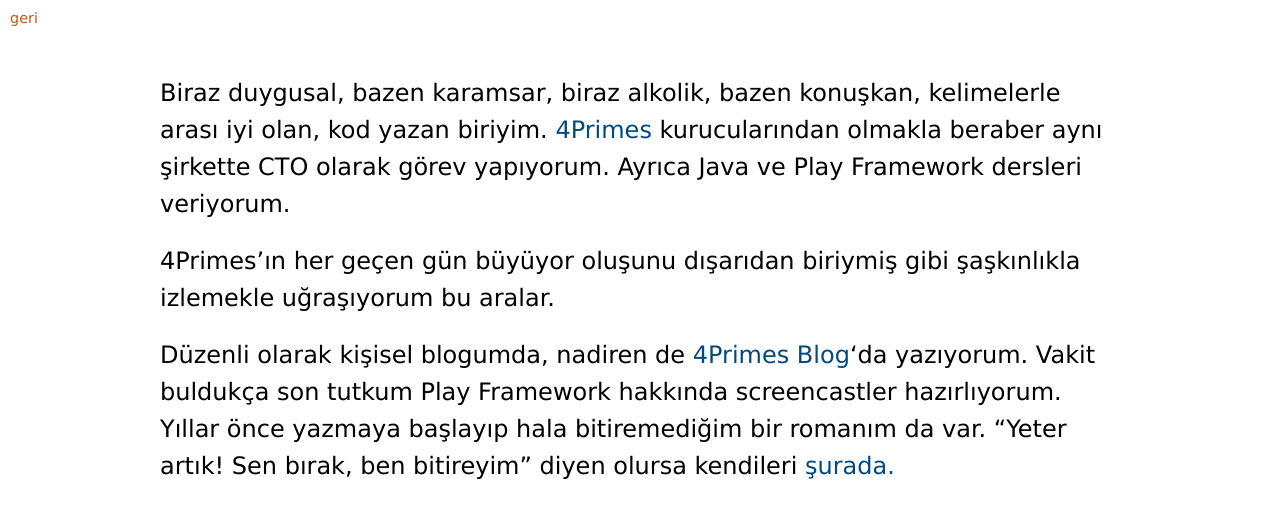
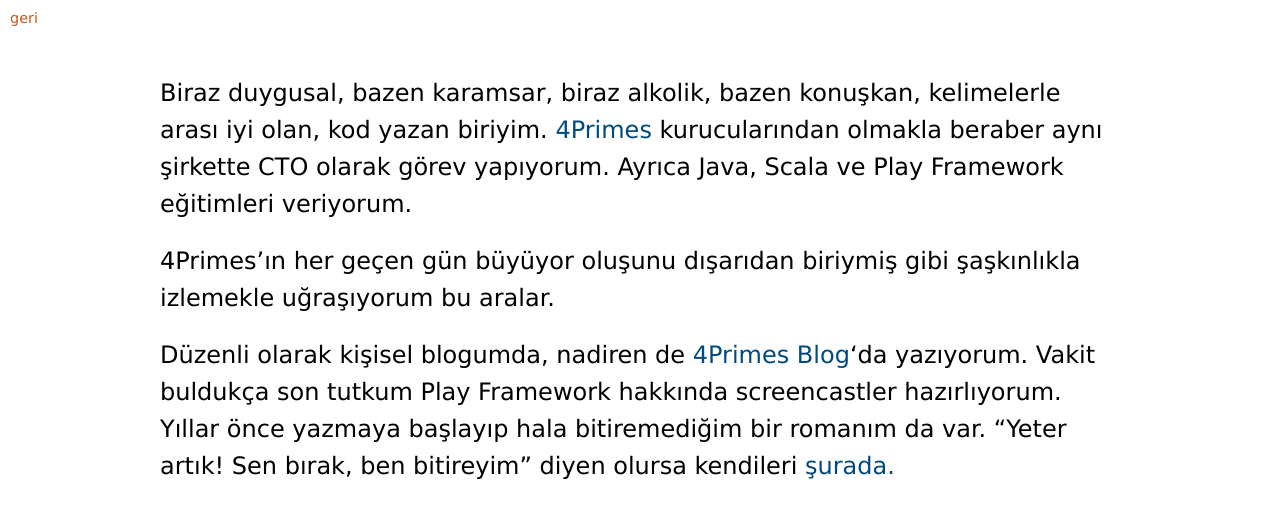
Before and after one commit to fehmicansaglam/fehmicansaglam.github.com, a Jekyll site: the page ben.html, which Jekyll copies as it is, in a window 1280 px wide. Shown: the top 518 px of the page. Built offline with Jekyll 4.4.1, drawn with Linux system fonts in a browser that asks for light colours.

Commit message:
Update about page

```diff
--- a/ben.html
+++ b/ben.html
@@ -13,7 +13,7 @@
 </head>
 <a href="/" id="home">geri</a>
 <div id="content">
-  <p>Biraz duygusal, bazen karamsar, biraz alkolik, bazen konuşkan, kelimelerle arası iyi olan, kod yazan biriyim. <a href=//4primes.com>4Primes</a> kurucularından olmakla beraber aynı şirkette CTO olarak görev yapıyorum. Ayrıca Java ve Play Framework dersleri veriyorum.</p>
+  <p>Biraz duygusal, bazen karamsar, biraz alkolik, bazen konuşkan, kelimelerle arası iyi olan, kod yazan biriyim. <a href=//4primes.com>4Primes</a> kurucularından olmakla beraber aynı şirkette CTO olarak görev yapıyorum. Ayrıca Java, Scala ve Play Framework eğitimleri veriyorum.</p>
   <p>4Primes’ın her geçen gün büyüyor oluşunu dışarıdan biriymiş gibi şaşkınlıkla izlemekle uğraşıyorum bu aralar.</p>
   <p>Düzenli olarak kişisel blogumda, nadiren de <a href=//blog.4primes.com>4Primes Blog</a>‘da yazıyorum. Vakit buldukça son tutkum Play Framework hakkında screencastler hazırlıyorum. Yıllar önce yazmaya başlayıp hala bitiremediğim bir romanım da var. “Yeter artık! Sen bırak, ben bitireyim” diyen olursa kendileri <a href=bensiz-ve-mutlu-kal-giris-bolumu/>şurada.</a></p>
 </div>
```
